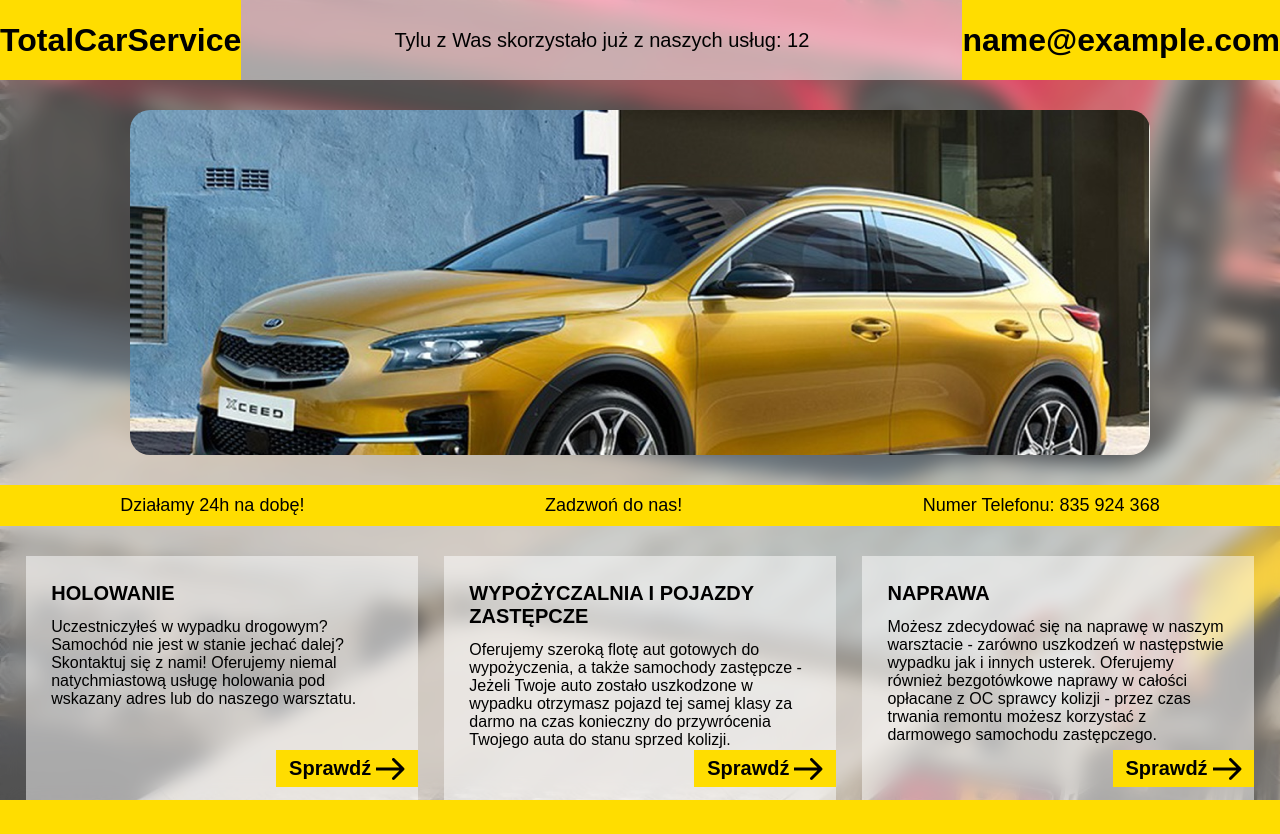
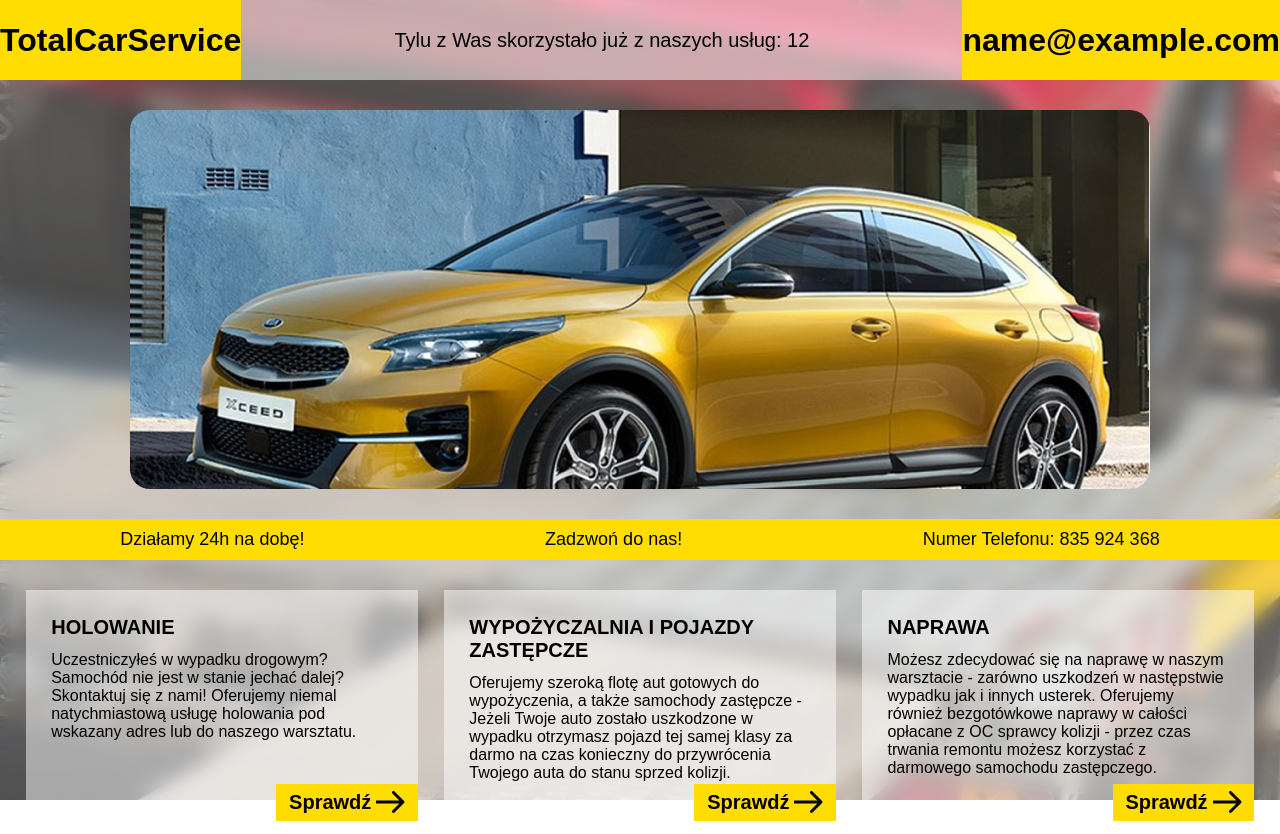
Before and after one commit to p1rv/s6-wdpai-projekt, a PHP site: page / in a window 1280 px wide. Before the commit the page ends 800 px from the top, so only its background shows below. Run offline with PHP 8.4, Linux system fonts and the light colour scheme; the visitor is signed in with stand-in values (Sample User, id 1); a stand-in replaces the project's code that opens the database connection; some libraries are stand-ins or nearby versions.

Commit message:
fixed slider disappearing on mobile

```diff
--- a/public/css/landing.css
+++ b/public/css/landing.css
@@ -1,20 +1,25 @@
 .slider {
-  max-width: 96vw;
   width: 95vw;
+  max-width: 1020px;
+  height: min-content;
+}
+.slider-wrapper {
   border-radius: 20px;
   overflow: hidden;
-  max-width: 1020px;
-  height: 379px;
-  position: relative;
 }
 .inner-slider {
+  transform: translateX(0%);
+  transition: all 0.5s ease-in;
+  width: min-content;
   display: flex;
-  transform: translateX(0%);
-  transition: all 0.5s;
+  flex-direction: row;
+  justify-content: flex-start;
+  overflow-x: hidden;
 }
-.slider > img {
-  width: 100%;
-  position: absolute;
+.inner-slider > img {
+  flex: 1;
+  height: 100%;
+  object-fit: scale-down;
 }
 .info-bar {
   width: 100vw;
--- a/public/js/landing.js
+++ b/public/js/landing.js
@@ -1,16 +1,36 @@
+const slider = () => {
+  const rootSlider = document.querySelector(".slider");
+  const rootWidth = rootSlider.getBoundingClientRect().width;
   const slider = document.querySelector(".inner-slider");
+  const increment = 100 / slider.children.length;
+
+  [...slider.children].forEach((img) => (img.style.width = `${rootWidth}px`));
 
   const sliderInterval = setInterval(() => {
     const current = slider.getAttribute("style") || "";
     let currentPerc = parseInt(current.slice(current.indexOf("(") + 1, current.indexOf("%")) || 0);
-  currentPerc -= 100;
+    currentPerc -= increment;
 
     slider.setAttribute("style", `transition: all 0.5s; transform: translateX(${currentPerc}%)`);
     setTimeout(() => {
-    if (currentPerc == -300) {
+      if (currentPerc == -75) {
         slider.setAttribute("style", `transition: none;`);
         slider.setAttribute("style", `transition: none; transform: translateX(0%)`);
         return;
       }
     }, 500);
   }, 3000);
+
+  return () => {
+    clearInterval(sliderInterval);
+  };
+};
+
+let sliderCleanup = slider();
+
+const refresh = () => {
+  sliderCleanup();
+  sliderCleanup = slider();
+};
+
+window.addEventListener("resize", refresh);
--- a/public/views/landing.php
+++ b/public/views/landing.php
@@ -26,11 +26,13 @@
       <?php endif ?>
       <?php include('public/components/header.php') ?>
       <div class="slider">
-        <div class="inner-slider">
-          <img src="public/img/kia.png" alt="Kia Xceed" />
-          <img src="public/img/tucson.png" alt="Hyundai Tucson" />
-          <img src="public/img/rs6.png" alt="Audi RS6" />
-          <img src="public/img/kia.png" alt="Kia Xceed" />
+        <div class="slider-wrapper">
+          <div class="inner-slider">
+            <img src="public/img/kia.png" alt="Kia Xceed" />
+            <img src="public/img/tucson.png" alt="Hyundai Tucson" />
+            <img src="public/img/rs6.png" alt="Audi RS6" />
+            <img src="public/img/kia.png" alt="Kia Xceed" />
+          </div>
         </div>
       </div>
       <div class="info-bar">
```
Lines whose indentation alone changed are shown as unchanged.
